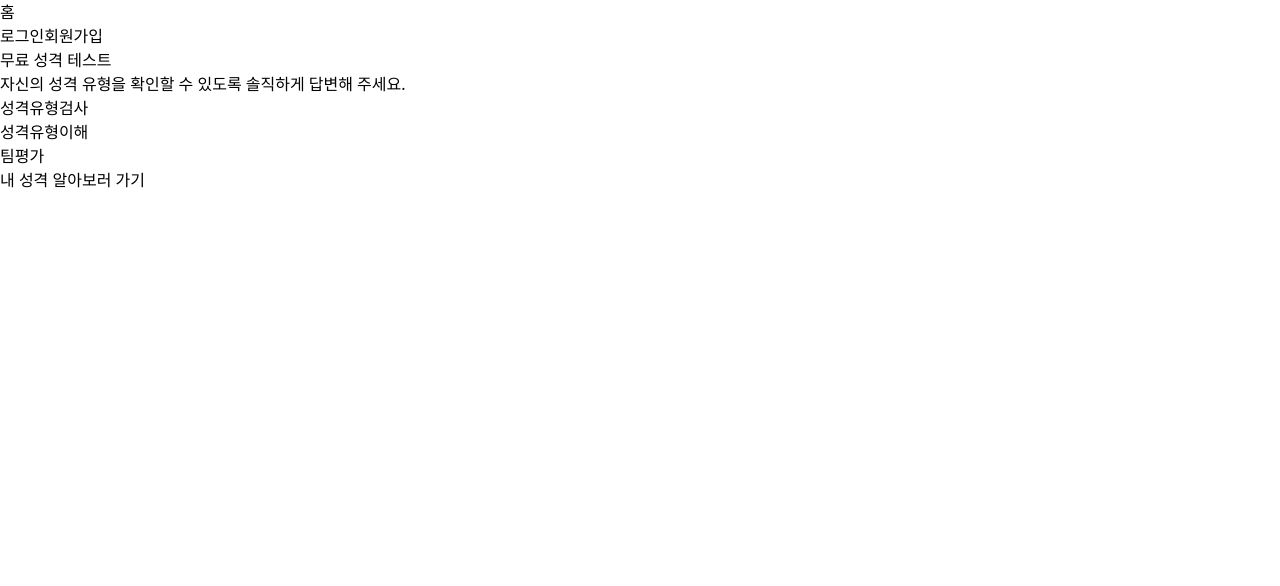
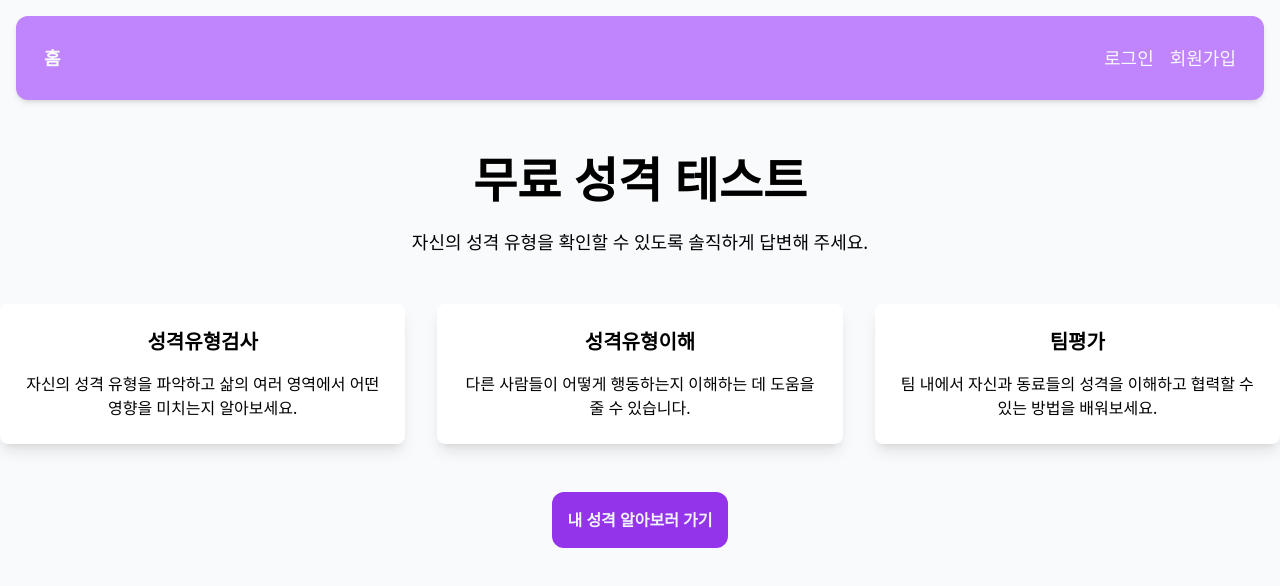
Before and after one commit to mangomaneya/NBC-React-Advanced-Project-MBTI_Test, a React (Vite) app: page / in a window 1280 px wide. Shown: the top 586 px of the page. Built offline with nearby package versions, Linux system fonts and the light colour scheme.

Commit message:
style : 레이아웃 및 페이지 스타일 개선, 로그인 및 회원가입 폼 디자인 업데이트

```diff
--- a/src/components/Layout.jsx
+++ b/src/components/Layout.jsx
@@ -16,18 +16,18 @@ const Layout = () => {
   };
 
   return (
-    <>
-      <header>
+    <div className="h-screen bg-slate-50 flex flex-col">
+      <header className="bg-purple-400 p-7 shadow-md rounded-xl mx-4 my-4">
+        <nav className="container mx-auto flex justify-between items-center text-slate-50 text-lg ">
           <Link to="/">
-          <h1>홈</h1>
+            <h1 className="font-bold">홈</h1>
           </Link>
-        <nav>
           {/* 로그인 여부에 따라서 ? 로그아웃 : 로그인 회원가입 */}
+          <div className="space-x-4">
             {isAuthenticated ? (
               <>
                 <button onClick={handleLogout}>로그아웃</button>
                 <Link to="/mypage">마이페이지</Link>
-
               </>
             ) : (
               <>
@@ -35,12 +35,13 @@ const Layout = () => {
                 <Link to="/signup">회원가입</Link>
               </>
             )}
+          </div>
         </nav>
       </header>
-      <main>
+      <main className="container mx-auto pt-10 main flex flex-col items-center justify-center">
         <Outlet />
       </main>
-    </>
+    </div>
   );
 };
 
--- a/src/pages/Home.jsx
+++ b/src/pages/Home.jsx
@@ -15,16 +15,38 @@ const Home = () => {
     }
   };
   return (
-    <>
-      <h1>무료 성격 테스트</h1>
-      <p>자신의 성격 유형을 확인할 수 있도록 솔직하게 답변해 주세요.</p>
-      <div>
-        <section>성격유형검사</section>
-        <section>성격유형이해</section>
-        <section>팀평가</section>
+    <div className="w-full flex flex-col items-center justify-center bg-transparent">
+      <h1 className="text-5xl font-bold text-primary-color mb-6">
+        무료 성격 테스트
+      </h1>
+      <p className="mb-8 text-lg text-secondary-color">
+        자신의 성격 유형을 확인할 수 있도록 솔직하게 답변해 주세요.
+      </p>
+
+      <div className="grid grid-cols-1 md:grid-cols-3 gap-8 mb-12 mt-4">
+        <section className="transition-all duration-300	bg-white shadow-lg rounded-lg p-6 text-center hover:shadow-xl">
+          <h2 className="text-xl font-semibold mb-4">성격유형검사</h2>
+          <p>
+            자신의 성격 유형을 파악하고 삶의 여러 영역에서 어떤 영향을 미치는지
+            알아보세요.
+          </p>
+        </section>
+        <section className="transition-all duration-300	bg-white shadow-lg rounded-lg p-6 text-center hover:shadow-xl">
+          <h2 className="text-xl font-semibold mb-4">성격유형이해</h2>
+          <p>
+            다른 사람들이 어떻게 행동하는지 이해하는 데 도움을 줄 수 있습니다.
+          </p>
+        </section>
+        <section className="transition-all duration-300	bg-white shadow-lg rounded-lg p-6 text-center hover:shadow-xl">
+          <h2 className="text-xl font-semibold mb-4">팀평가</h2>
+          <p>
+            팀 내에서 자신과 동료들의 성격을 이해하고 협력할 수 있는 방법을
+            배워보세요.
+          </p>
+        </section>
       </div>
-      <button onClick={handleMoveToTest}>내 성격 알아보러 가기</button>
-    </>
+      <button onClick={handleMoveToTest} className="bg-purple-600 p-4 rounded-xl text-slate-100 font-semibold transition-all duration-300 hover:bg-purple-400">내 성격 알아보러 가기</button>
+    </div>
   );
 };
 
--- a/src/pages/Login.jsx
+++ b/src/pages/Login.jsx
@@ -38,15 +38,16 @@ const Login = () => {
   };
 
   return (
-    <>
-      <h2>로그인</h2>
-      <form onSubmit={handleSubmitLogin}>
+    <div className="w-96	mx-4 flex flex-col items-center justify-center">
+      <h2 className="text-3xl font-bold mb-6">로그인</h2>
+      <form onSubmit={handleSubmitLogin} className="w-full space-y-6 bg-white p-6 rounded-lg shadow-md ">
         <input
           type="text"
           name="id"
           placeholder="아이디"
           value={loginData.id}
           onChange={handleInputChange}
+          className="w-full p-4 border border-gray-300 rounded-lg"
         />
         <input
           type="password"
@@ -54,15 +55,16 @@ const Login = () => {
           placeholder="비밀번호"
           value={loginData.password}
           onChange={handleInputChange}
+          className="w-full p-4 border border-gray-300 rounded-lg"
         />
 
-        <button type="submit">로그인</button>
+        <button type="submit" className="w-full bg-purple-600 text-white py-3 rounded-lg hover:bg-purple-300 transition duration-300 ">로그인</button>
       </form>
 
-      <p>
-        계정이 없으신가요? <Link to="/signup">회원가입</Link>
+      <p className="mt-4">
+        계정이 없으신가요? <Link to="/signup" className="text-purple-600">회원가입</Link>
       </p>
-    </>
+    </div>
   );
 };
 
--- a/src/pages/MyPage.jsx
+++ b/src/pages/MyPage.jsx
@@ -39,6 +39,11 @@ const MyPage = () => {
   // 닉네임 업데이트
   const handleUpdateNickname = async (e) => {
     e.preventDefault();
+    //새로운 닉네임이 입력되지 않았을 때
+    if (!newNickname) {
+      alert("변경할 내용이 없습니다.");
+      return;
+    }
     const confirmInput = window.confirm("정말 변경하시겠습니까?");
     if (confirmInput) {
       // 인풋으로 받은 닉네임을 formData에 담아서 patch통신
@@ -67,11 +72,12 @@ const MyPage = () => {
     return <div>Loading...</div>;
   }
   return (
-    <>
-      <h2>마이 페이지</h2>
+    <div className="w-96	mx-4 flex flex-col items-center justify-center">
+      <h2 className="text-3xl font-bold mb-6">마이 페이지</h2>
+      <div className="w-full space-y-6 bg-white p-6 rounded-lg shadow-md ">
         <p>아이디 : {userData.id}</p>
         <p>닉네임 : {userData.nickname}</p>
-      <form onSubmit={handleUpdateNickname}>
+        <form onSubmit={handleUpdateNickname} className="space-y-6">
           <input
             type="text"
             name="nickname"
@@ -80,10 +86,17 @@ const MyPage = () => {
             onChange={(e) => {
               setNewNickname(e.target.value);
             }}
+            className="w-full p-4 border border-gray-300 rounded-lg "
           />
-        <button type="submit">닉네임 수정</button>
+          <button
+            type="submit"
+            className="w-full bg-purple-600 text-white py-3 rounded-lg hover:bg-purple-300 transition duration-300 "
+          >
+            닉네임 수정
+          </button>
         </form>
-    </>
+      </div>
+    </div>
   );
 };
 
--- a/src/pages/Signup.jsx
+++ b/src/pages/Signup.jsx
@@ -37,15 +37,19 @@ const Signup = () => {
   };
 
   return (
-    <>
-      <h2>회원가입</h2>
-      <form onSubmit={handleSubmitSignup}>
+    <div className="w-96	mx-4 flex flex-col items-center justify-center">
+      <h2 className="text-3xl font-bold mb-6">회원가입</h2>
+      <form
+        onSubmit={handleSubmitSignup}
+        className="w-full space-y-6 bg-white p-6 rounded-lg shadow-md "
+      >
         <input
           type="text"
           name="id"
           placeholder="아이디"
           value={signupData.id}
           onChange={handleInputChange}
+          className="w-full p-4 border border-gray-300 rounded-lg "
         />
         <input
           type="password"
@@ -53,6 +57,7 @@ const Signup = () => {
           placeholder="비밀번호"
           value={signupData.password}
           onChange={handleInputChange}
+          className="w-full p-4 border border-gray-300 rounded-lg"
         />
         <input
           type="text"
@@ -60,13 +65,22 @@ const Signup = () => {
           placeholder="닉네임"
           value={signupData.nickname}
           onChange={handleInputChange}
+          className="w-full p-4 border border-gray-300 rounded-lg"
         />
-        <button type="submit">회원가입</button>
+        <button
+          type="submit"
+          className="w-full bg-purple-600 text-white py-3 rounded-lg hover:bg-purple-300 transition duration-300 "
+        >
+          회원가입
+        </button>
       </form>
-      <p>
-        이미 계정이 있으신가요? <Link to="/login">로그인</Link>
+      <p className="mt-4">
+        이미 계정이 있으신가요?{" "}
+        <Link to="/login" className="text-purple-600">
+          로그인
+        </Link>
       </p>
-    </>
+    </div>
   );
 };
 
```
Lines whose indentation alone changed are shown as unchanged.
